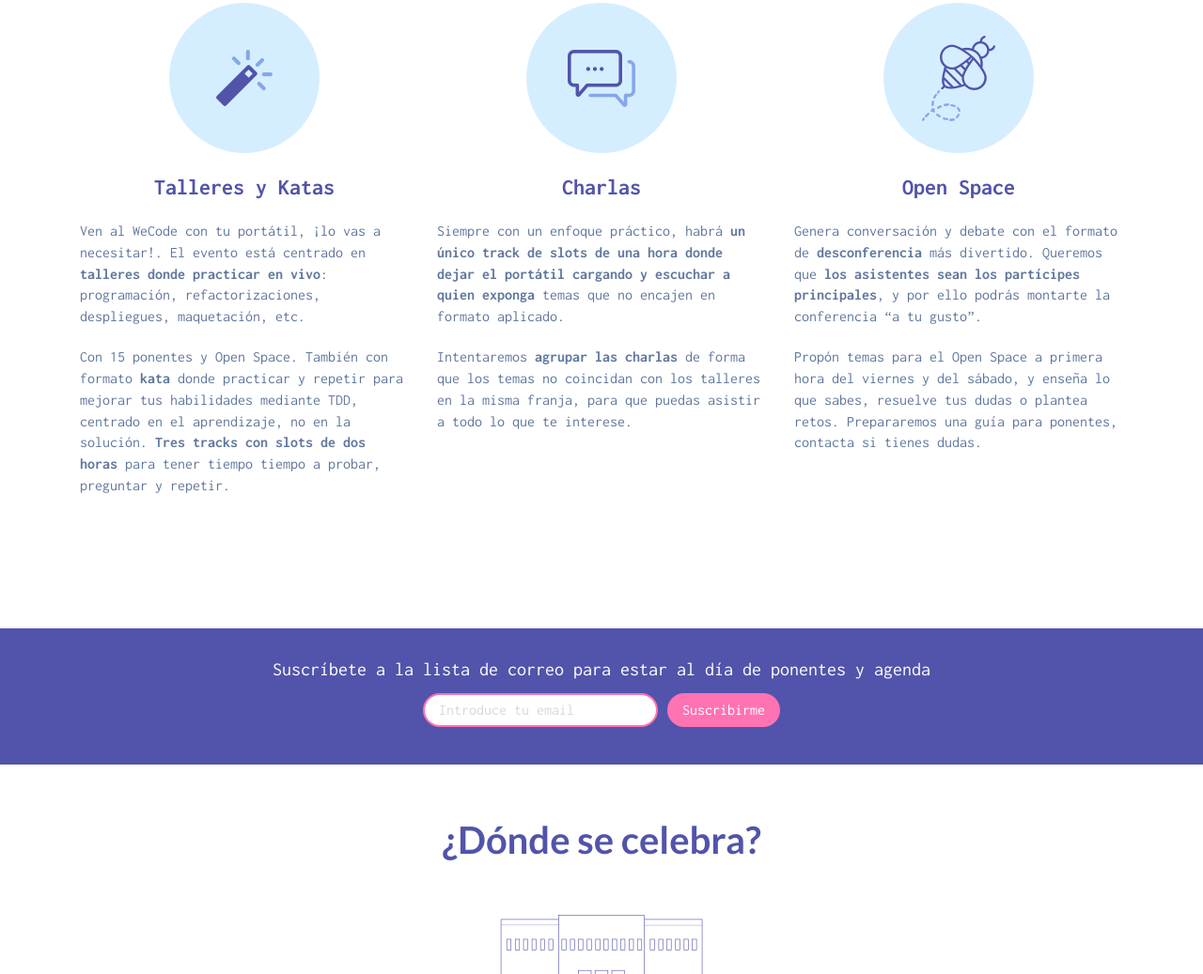
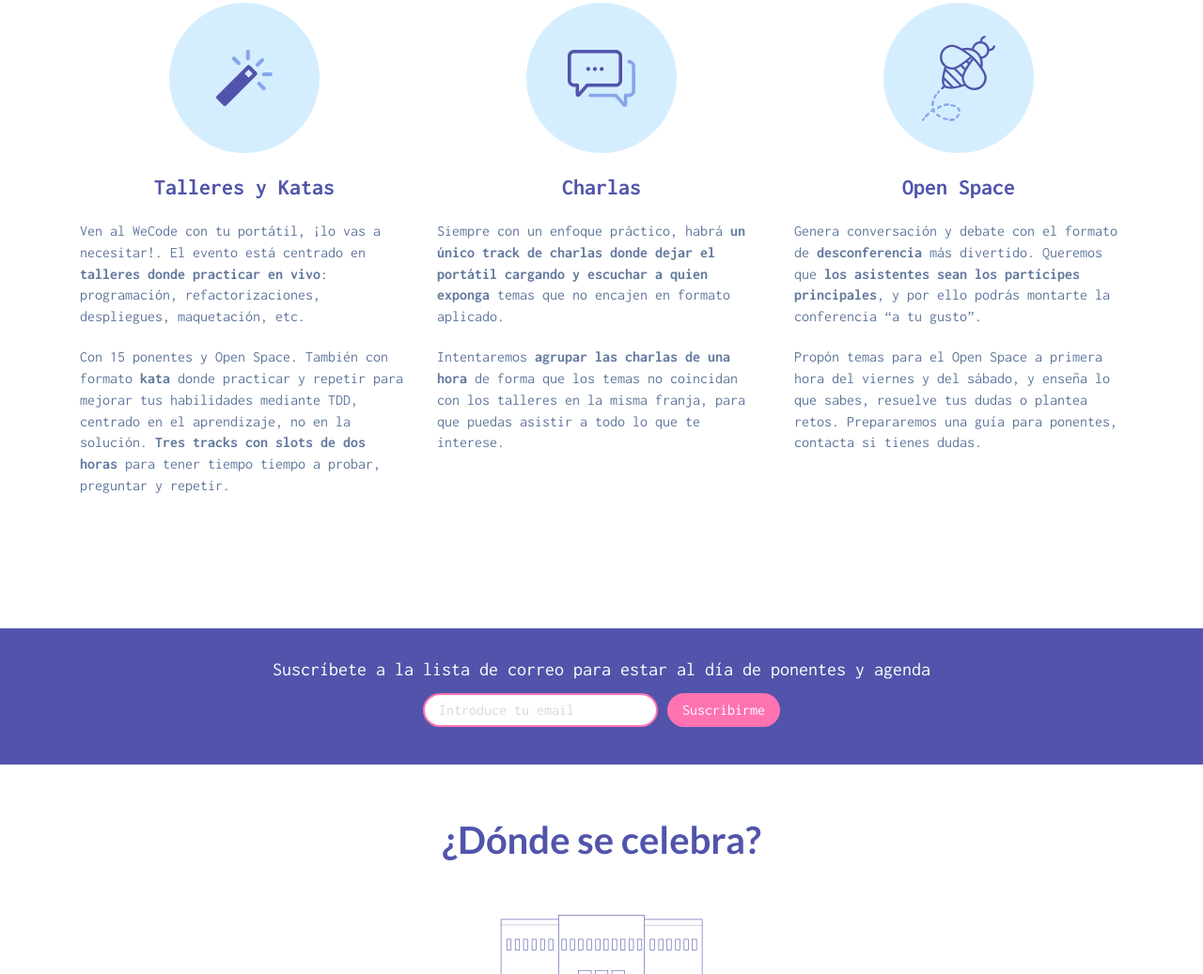
Before and after one commit to cyliconvalley/wecodefest, a plain HTML site: page src/index.html in a window 1280 px wide. Shown: the part 1948-2985 px from the top of the page at 94% size. Drawn offline with nearby package versions, Linux system fonts and the light colour scheme; files that its build step writes are made by us from their sources; files whose address does not match are found by name.

Commit message:
Track duration adjustment

```diff
--- a/src/index.html
+++ b/src/index.html
@@ -149,8 +149,8 @@
 						<div class="info-category">Charlas</div>
 
 						<div class="low-spacing content">
-							<p>Siempre con un enfoque práctico, habrá <strong>un único track de slots de una hora donde dejar el portátil cargando y escuchar a quien exponga</strong> temas que no encajen en formato aplicado.</p>
-							<p>Intentaremos <strong>agrupar las charlas</strong> de forma que los temas no coincidan con los talleres en la misma franja, para que puedas asistir a todo lo que te interese.</p>
+							<p>Siempre con un enfoque práctico, habrá <strong>un único track de charlas donde dejar el portátil cargando y escuchar a quien exponga</strong> temas que no encajen en formato aplicado.</p>
+							<p>Intentaremos <strong>agrupar las charlas de una hora</strong> de forma que los temas no coincidan con los talleres en la misma franja, para que puedas asistir a todo lo que te interese.</p>
 						</div>
 					</div>
 					<div class="col-sm-4 col-xs-12 text-center">
```
Also changed, not shown: index.html (+1 -1 lines).
